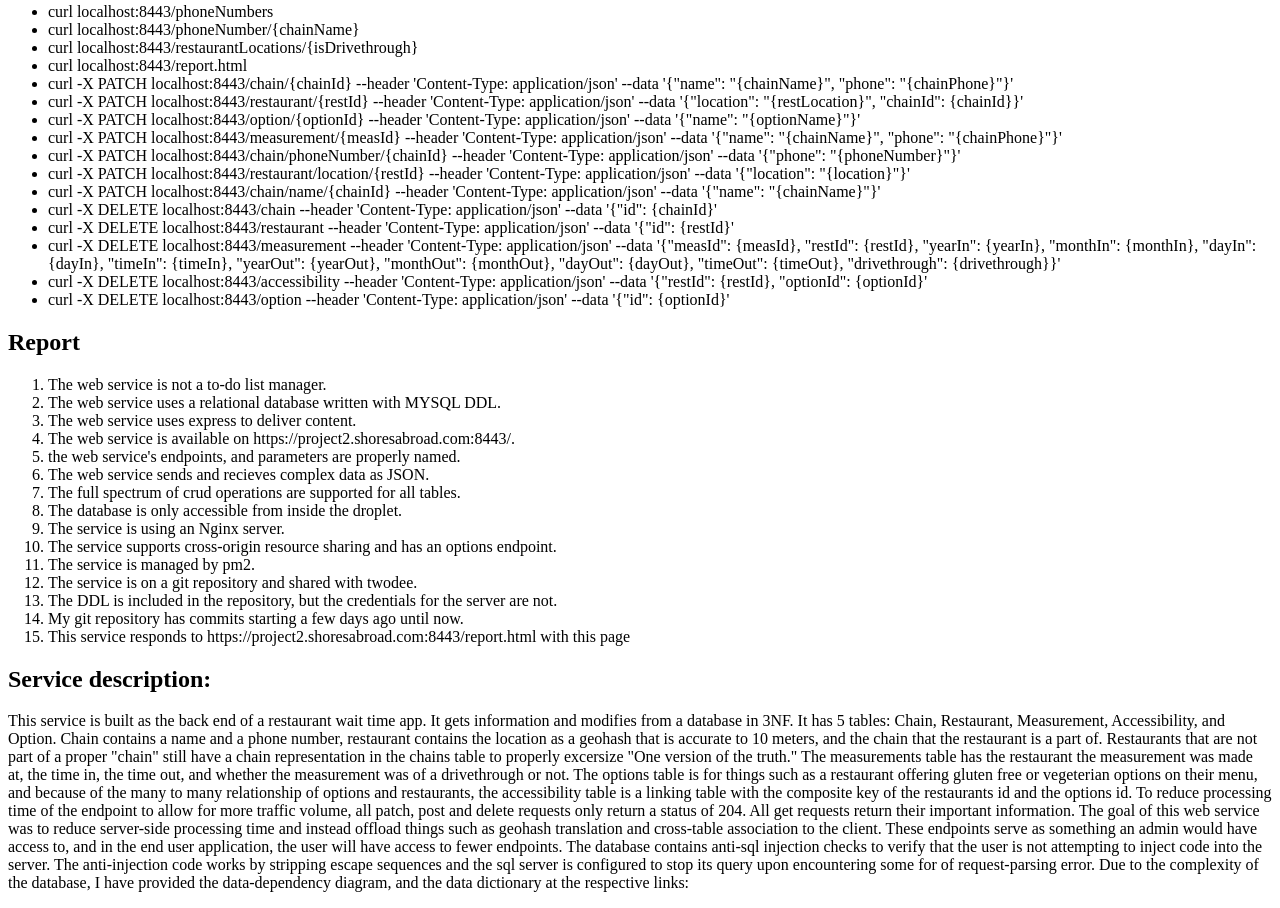
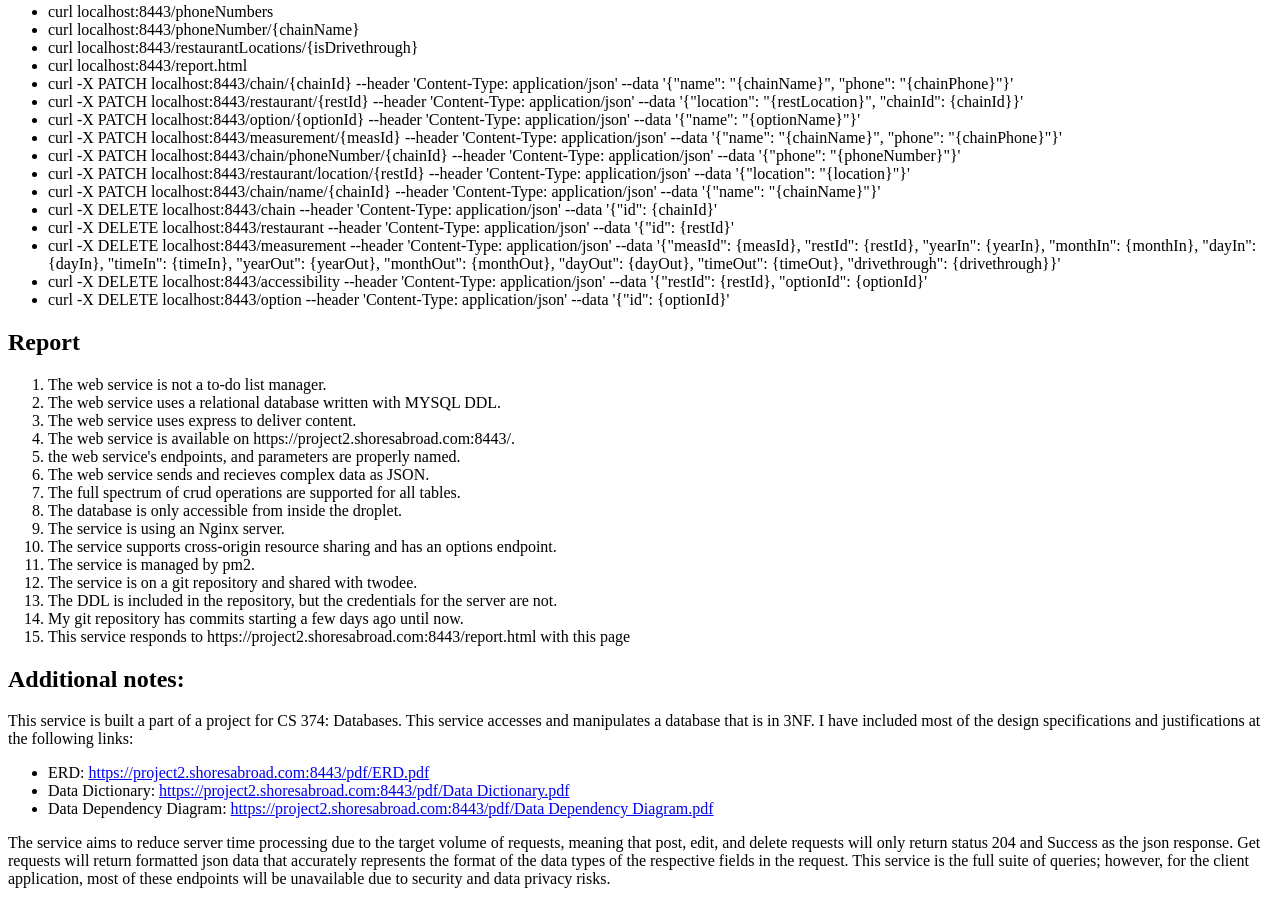
Before and after one commit to arthurcj2023/Project-2, a website: page report.html in a window 1280 px wide. Shown: the part 280-1188 px from the top of the page. Drawn offline with Linux system fonts and the light colour scheme.

Commit message:
Modified report.html to contain the rest of the needed info on the database.

```diff
--- a/report.html
+++ b/report.html
@@ -74,24 +74,25 @@
         <li>My git repository has commits starting a few days ago until now.</li>
         <li>This service responds to https://project2.shoresabroad.com:8443/report.html with this page</li>
     </ol>
-    <h2>Service description:</h2>
-    <p>This service is built as the back end of a restaurant wait time app. It gets information and modifies from a
-        database in 3NF. It has 5 tables: Chain, Restaurant, Measurement, Accessibility, and Option. Chain contains a
-        name and a phone number, restaurant contains the location as a geohash that is accurate to 10 meters, and the
-        chain that the restaurant is a part of. Restaurants that are not part of a proper "chain" still have a chain
-        representation in the chains table to properly excersize "One version of the truth." The measurements table has
-        the restaurant the measurement was made at, the time in, the time out, and whether the measurement was of a
-        drivethrough or not. The options table is for things such as a restaurant offering gluten free or vegeterian
-        options on their menu, and because of the many to many relationship of options and restaurants, the
-        accessibility table is a linking table with the composite key of the restaurants id and the options id. To
-        reduce processing time of the endpoint to allow for more traffic volume, all patch, post and delete requests
-        only return a status of 204. All get requests return their important information. The goal of this web service
-        was to reduce server-side processing time and instead offload things such as geohash translation and cross-table
-        association to the client. These endpoints serve as something an admin would have access to, and in the end user
-        application, the user will have access to fewer endpoints. The database contains anti-sql injection checks to
-        verify that the user is not attempting to inject code into the server. The anti-injection code works by
-        stripping escape sequences and the sql server is configured to stop its query upon encountering some for of
-        request-parsing error. Due to the complexity of the database, I have provided the data-dependency diagram, and the data dictionary at the respective links: </p>
+    <h2>Additional notes:</h2>
+    <p>This service is built a part of a project for CS 374: Databases. This service accesses and manipulates a database
+        that is in 3NF. I have included most of the design specifications and justifications at the following links:
+    <ul>
+        <li>ERD: <a
+                href="https://project2.shoresabroad.com:8443/pdf/ERD.pdf">https://project2.shoresabroad.com:8443/pdf/ERD.pdf</a>
+        </li>
+        <li>Data Dictionary: <a
+                href="https://project2.shoresabroad.com:8443/pdf/Data Dictionary.pdf">https://project2.shoresabroad.com:8443/pdf/Data
+                Dictionary.pdf</a></li>
+        <li>Data Dependency Diagram: <a
+                href="https://project2.shoresabroad.com:8443/pdf/Data Dependency Diagram.pdf">https://project2.shoresabroad.com:8443/pdf/Data Dependency Diagram.pdf</a></li>
+    </ul>
+    The service aims to reduce server time processing due to the target volume of requests, meaning that post, edit, and
+    delete requests will only return status 204 and Success as the json response. Get requests will return formatted
+    json data that accurately represents the format of the data types of the respective fields in the request. This
+    service is the full suite of queries; however, for the client application, most of these endpoints will be
+    unavailable due to security and data privacy risks.
+    </p>
 </body>
 
 </html>
```
Also changed, not shown: index.js (+10 -1 lines).
